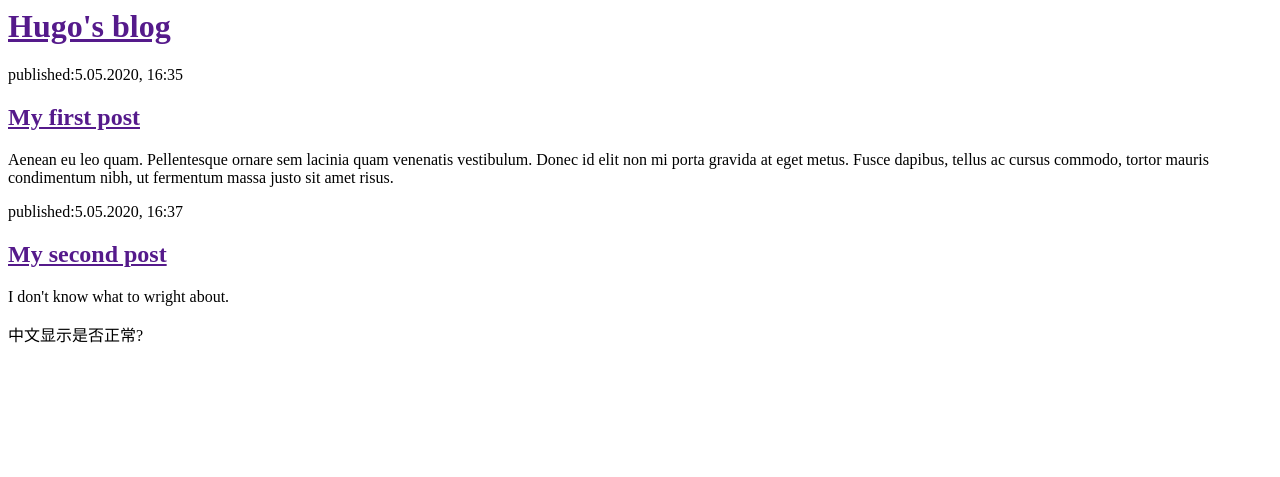
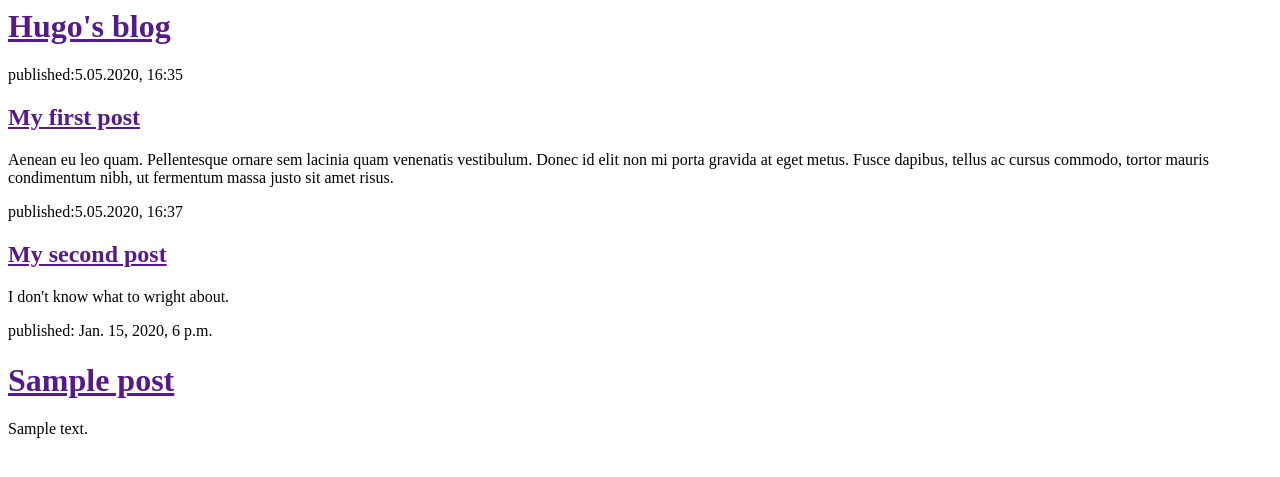
Before and after one commit to guoliuwut/my-first-blog, a Django app: page / in a window 1280 px wide. Shown: the top 477 px of the page. Run offline with Django 3.2, Linux system fonts and the light colour scheme; tables that the repository leaves empty hold one stand-in row (values such as "Sample post").

Commit message:
Modified templates to display posts from database.

```diff
--- a/blog/templates/blog/post_list.html
+++ b/blog/templates/blog/post_list.html
@@ -7,7 +7,7 @@
             <h1><a href="">Hugo's blog</a></h1>
         </div>
 
-        <div>
+        <div class="posts">
             <p>published:5.05.2020, 16:35</p>
             <h2><a href="">My first post</a></h2>
             <p>Aenean eu leo quam. Pellentesque ornare sem lacinia quam venenatis vestibulum. Donec id elit non mi porta gravida at eget metus. Fusce dapibus, tellus ac cursus commodo, tortor mauris condimentum nibh, ut fermentum massa justo sit amet risus.</p>
@@ -17,7 +17,16 @@
             <p>published:5.05.2020, 16:37</p>
             <h2><a href="">My second post</a></h2>
             <p>I don't know what to wright about.</p>
-            <p>中文显示是否正常?</p>
         </div>
+
+
+        {% for post in posts %}
+            <!-- {{ posts }} -->
+            <div>
+                <p>published: {{ post.published_date }}</p>
+                <h1><a href="">{{ post.title }}</a></h1>
+                <p>{{ post.text|linebreaksbr }}</p>
+            </div>
+        {% endfor %}
     </body>
 </html>
--- a/blog/views.py
+++ b/blog/views.py
@@ -1,5 +1,11 @@
 from django.shortcuts import render
+from django.utils import timezone
+from .models import Post
 
 # Create your views here.
 def post_list(request):
-    return render(request, 'blog/post_list.html',{})
+    """
+    high level support for ding this and that.
+    """
+    posts = Post.objects.filter(published_date__lte=timezone.now()).order_by('published_date')
+    return render(request, 'blog/post_list.html', {'posts':posts})
```
